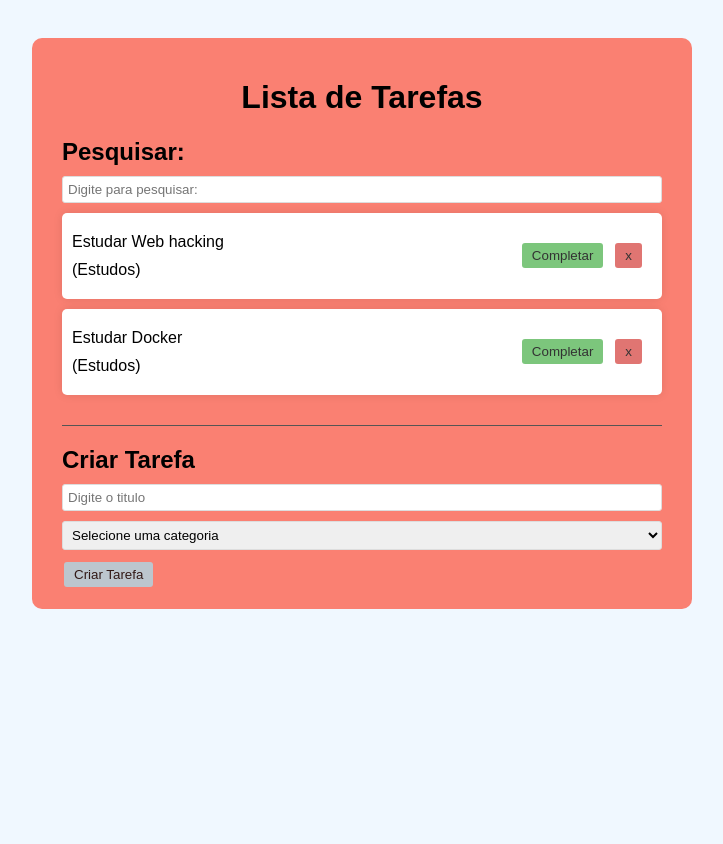
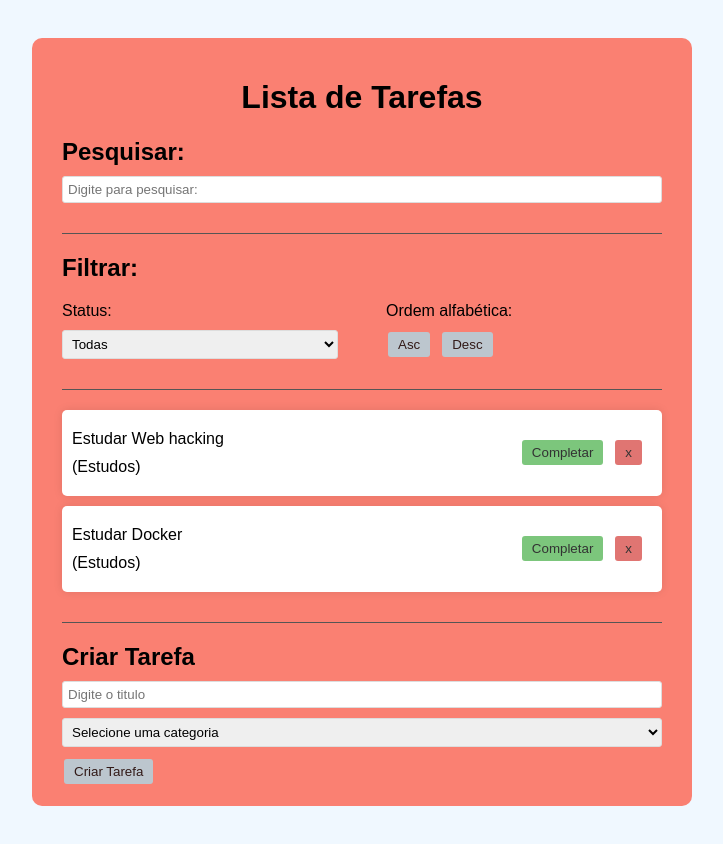
Before and after one commit to 00MOREIRA00/React-To-Do-List, a React (Vite) app in the folder ToDo/: page / in a window 1280 px wide. Shown: the top 844 px of the page, without its empty margins (278-1001 px from the left). Built offline with nearby package versions, Linux system fonts and the light colour scheme.

Commit message:
[ToDo] - Adicionado estrutura para insercao do filter

```diff
--- a/ToDo/src/App.css
+++ b/ToDo/src/App.css
@@ -81,3 +81,27 @@ input, select {
   justify-content: space-between;
   align-items: center;
 }
+
+input, select {
+  padding: 5px;
+  margin-bottom: 10px;
+  border: 1px solid #ddd;
+  border-radius: 3px;
+  width: 100%;
+}
+
+.filter, .search {
+  border-bottom: 1px solid #555;
+  margin-bottom: 20px;
+  padding-bottom: 20px;
+}
+
+.filter-options {
+  display: flex;
+  justify-content: space-between;
+  gap: 3rem;
+}
+
+.filter-options div{
+  flex: 1 1 0;
+}
--- a/ToDo/src/App.jsx
+++ b/ToDo/src/App.jsx
@@ -3,6 +3,7 @@ import './App.css'
 import ToDo from './components/todo'
 import ToDoForm from './components/toDoForm'
 import Search from './components/search'
+import Filter from './components/filter'
 
 
 function App() {
@@ -50,6 +51,7 @@ function App() {
     <div className='app'>
       <h1>Lista de Tarefas</h1>
       <Search search={search} setSearch={setSearch}/>
+      <Filter />
       <div className='todo-list'>
           {todos.filter((todo) => todo.text.toLowerCase().includes(search.toLowerCase())).map((todo) => (
             <ToDo todo={todo} key={todo.id} removeTodo={removeTodo} completeTodo={completeTodo}/>
--- /dev/null
+++ b/ToDo/src/components/filter.jsx
@@ -0,0 +1,26 @@
+
+
+const filter = () => {
+  return (
+    <div className="filter">
+        <h2>Filtrar:</h2>
+        <div className="filter-options">
+            <div>
+                <p>Status:</p>
+                <select>
+                    <option value="All">Todas</option>
+                    <option value="Completed">Completas</option>
+                    <option value="Incompleted">Incompletas</option>
+                </select>
+            </div>
+            <div>
+                <p>Ordem alfabética: </p>
+                <button>Asc</button>
+                <button>Desc</button>
+            </div>
+        </div>
+    </div>
+  )
+}
+
+export default filter
--- a/ToDo/src/components/search.jsx
+++ b/ToDo/src/components/search.jsx
@@ -1,5 +1,3 @@
-import React from 'react'
-
 const search = ({ search, setSearch}) => {
   return (
     <div className='search'>
```
